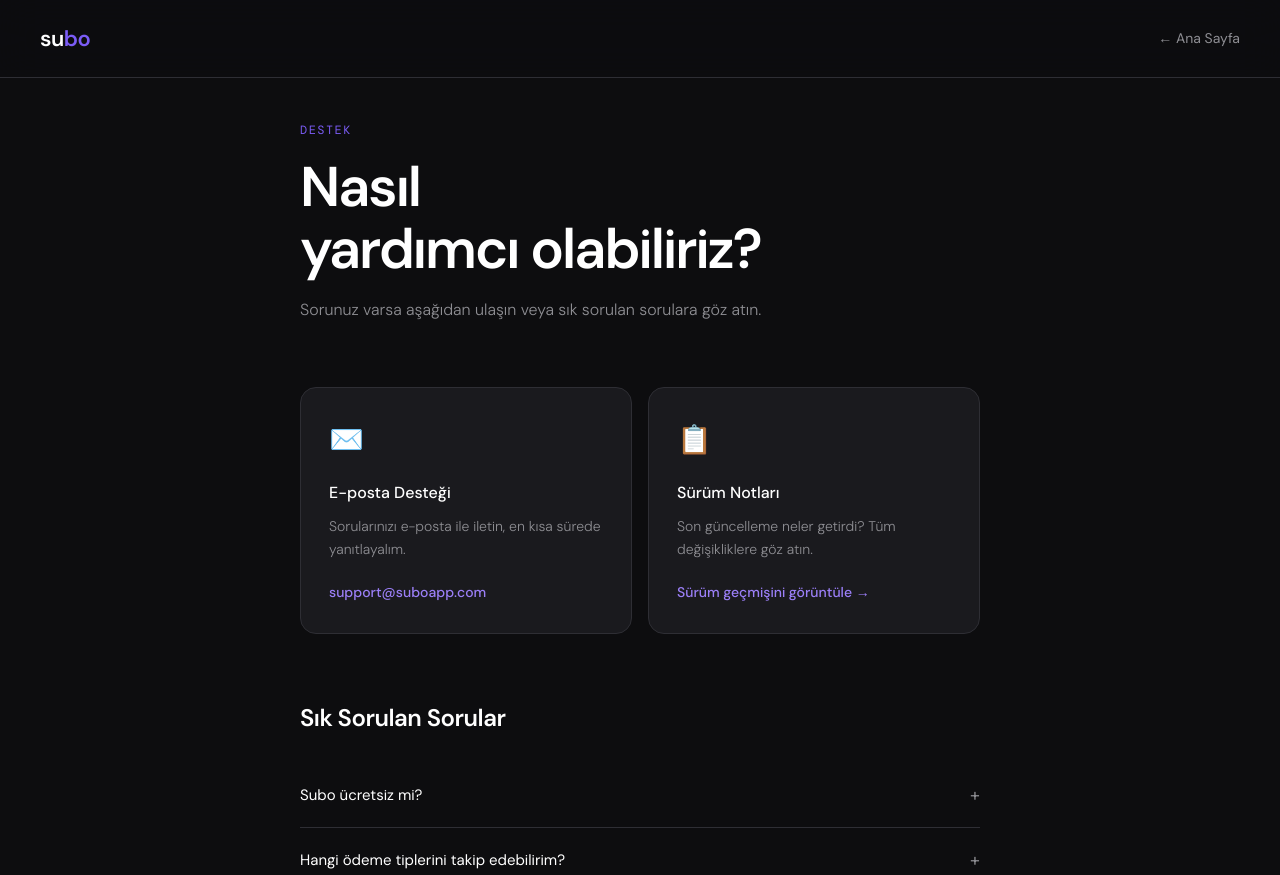
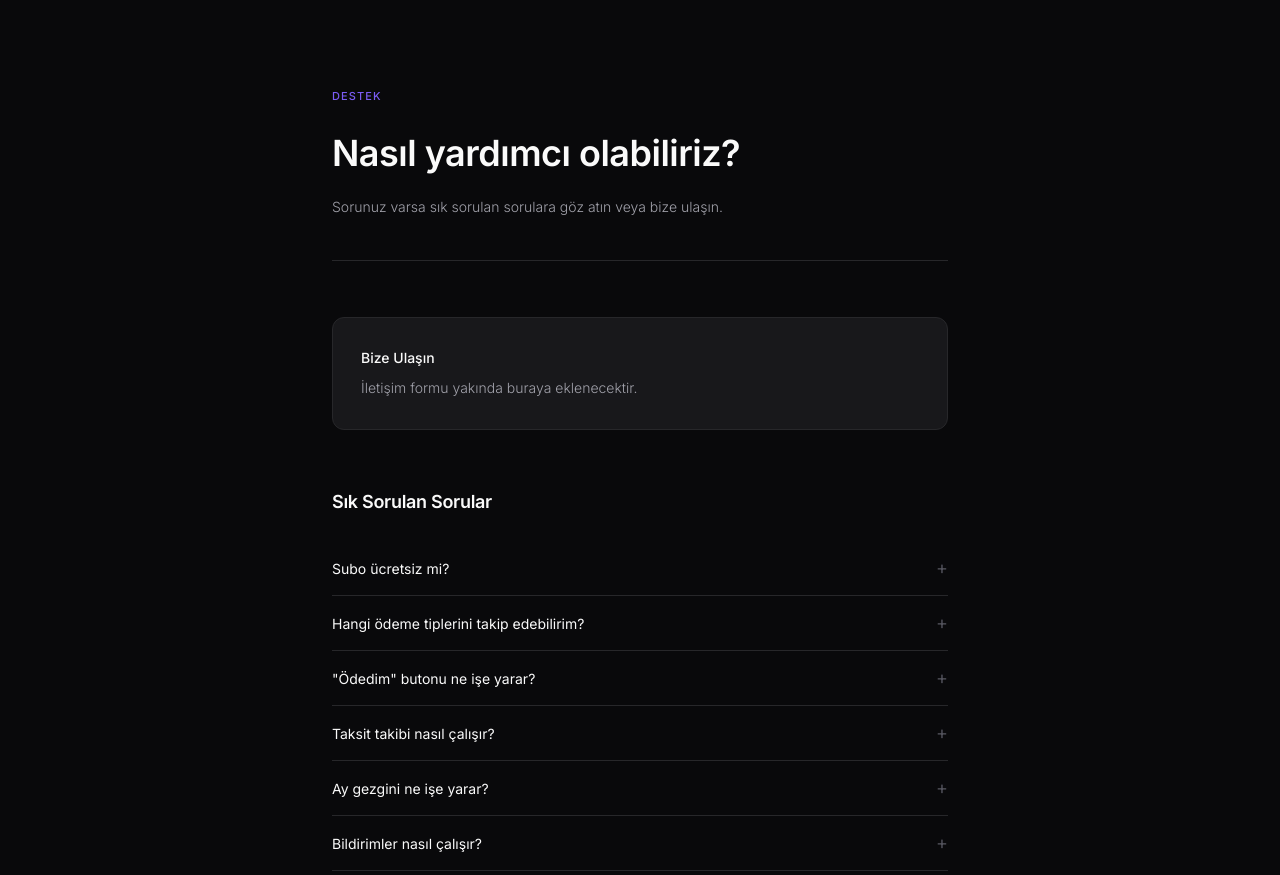
Before and after one commit to aryuksektepe/suboapp.github.io, a plain HTML site: page support.html in a window 1280 px wide. Shown: the top 875 px of the page. Drawn offline with nearby package versions, Linux system fonts and the light colour scheme.

Commit message:
Update support.html

```diff
--- a/support.html
+++ b/support.html
@@ -5,98 +5,144 @@
 <meta name="viewport" content="width=device-width, initial-scale=1.0">
 <title>Destek — Subo</title>
 <link rel="preconnect" href="https://fonts.googleapis.com">
-<link href="https://fonts.googleapis.com/css2?family=DM+Sans:wght@300;400;500;600&family=DM+Mono:wght@400&display=swap" rel="stylesheet">
+<link href="https://fonts.googleapis.com/css2?family=Inter:wght@300;400;500;600&display=swap" rel="stylesheet">
 <style>
   :root {
-    --bg: #0D0D0F; --surface: #1A1A1E; --surface2: #242428;
-    --border: #2E2E34; --accent: #7B5CF5; --accent-light: #9B7FF7;
-    --accent-surface: #1E1830; --text: #FFFFFF; --text-secondary: #8E8E93;
-    --text-tertiary: #48484A; --success: #30D158;
+    --bg: #09090b;
+    --surface: #18181b;
+    --border: #27272a;
+    --accent: #7B5CF5;
+    --text: #fafafa;
+    --text-secondary: #a1a1aa;
+    --text-tertiary: #52525b;
   }
   * { margin: 0; padding: 0; box-sizing: border-box; }
-  body { font-family: 'DM Sans', sans-serif; background: var(--bg); color: var(--text); line-height: 1.7; -webkit-font-smoothing: antialiased; }
-  nav { position: fixed; top: 0; left: 0; right: 0; z-index: 100; padding: 20px 40px; display: flex; align-items: center; justify-content: space-between; background: rgba(13,13,15,0.8); backdrop-filter: blur(20px); border-bottom: 0.5px solid var(--border); }
-  .nav-logo { font-size: 22px; font-weight: 600; color: var(--text); text-decoration: none; letter-spacing: -0.5px; }
-  .nav-logo span { color: var(--accent); }
-  .nav-back { font-size: 14px; color: var(--text-secondary); text-decoration: none; transition: color 0.2s; }
-  .nav-back:hover { color: var(--text); }
+  body {
+    font-family: 'Inter', sans-serif;
+    background: var(--bg);
+    color: var(--text);
+    line-height: 1.75;
+    -webkit-font-smoothing: antialiased;
+  }
+  .wrap {
+    max-width: 680px;
+    margin: 0 auto;
+    padding: 80px 32px 120px;
+  }
 
-  .container { max-width: 760px; margin: 0 auto; padding: 120px 40px 80px; }
-  .page-header { margin-bottom: 64px; }
-  .page-label { font-size: 12px; font-weight: 500; color: var(--accent); text-transform: uppercase; letter-spacing: 0.12em; margin-bottom: 16px; font-family: 'DM Mono', monospace; }
-  .page-header h1 { font-size: clamp(36px, 5vw, 56px); font-weight: 600; letter-spacing: -2px; line-height: 1.1; margin-bottom: 16px; }
-  .page-header p { font-size: 16px; color: var(--text-secondary); font-weight: 300; }
+  .page-header {
+    margin-bottom: 56px;
+    padding-bottom: 40px;
+    border-bottom: 1px solid var(--border);
+  }
+  .badge {
+    display: inline-block;
+    font-size: 11px;
+    font-weight: 500;
+    color: var(--accent);
+    text-transform: uppercase;
+    letter-spacing: 0.1em;
+    margin-bottom: 16px;
+  }
+  .page-header h1 {
+    font-size: 36px;
+    font-weight: 600;
+    letter-spacing: -0.5px;
+    margin-bottom: 10px;
+  }
+  .page-header p {
+    font-size: 14px;
+    color: var(--text-secondary);
+    font-weight: 300;
+  }
 
-  .contact-grid { display: grid; grid-template-columns: 1fr 1fr; gap: 16px; margin-bottom: 64px; }
-  .contact-card {
-    background: var(--surface); border: 0.5px solid var(--border);
-    border-radius: 16px; padding: 28px; transition: border-color 0.2s;
+  /* Contact form placeholder */
+  .contact-box {
+    background: var(--surface);
+    border: 1px solid var(--border);
+    border-radius: 12px;
+    padding: 28px;
+    margin-bottom: 56px;
+    font-size: 14px;
+    color: var(--text-secondary);
+    font-weight: 300;
   }
-  .contact-card:hover { border-color: rgba(123,92,245,0.3); }
-  .contact-icon { font-size: 28px; margin-bottom: 16px; }
-  .contact-card h3 { font-size: 16px; font-weight: 500; margin-bottom: 8px; }
-  .contact-card p { font-size: 14px; color: var(--text-secondary); margin-bottom: 16px; font-weight: 300; }
-  .contact-card a { color: var(--accent-light); text-decoration: none; font-size: 14px; font-weight: 500; }
+  .contact-box strong { color: var(--text); font-weight: 500; display: block; margin-bottom: 6px; }
 
-  .faq-section h2 { font-size: 24px; font-weight: 600; letter-spacing: -0.5px; margin-bottom: 24px; }
-  .faq-item { border-bottom: 0.5px solid var(--border); }
+  /* FAQ */
+  .faq-header {
+    font-size: 18px;
+    font-weight: 600;
+    margin-bottom: 24px;
+    letter-spacing: -0.3px;
+  }
+  .faq-item {
+    border-bottom: 1px solid var(--border);
+  }
   .faq-q {
-    width: 100%; background: none; border: none; text-align: left;
-    padding: 20px 0; cursor: pointer; display: flex; justify-content: space-between;
-    align-items: center; gap: 16px; color: var(--text); font-family: 'DM Sans', sans-serif;
-    font-size: 15px; font-weight: 400;
+    width: 100%;
+    background: none;
+    border: none;
+    text-align: left;
+    padding: 18px 0;
+    cursor: pointer;
+    display: flex;
+    justify-content: space-between;
+    align-items: center;
+    gap: 16px;
+    color: var(--text);
+    font-family: 'Inter', sans-serif;
+    font-size: 14px;
+    font-weight: 400;
   }
-  .faq-q:hover { color: var(--accent-light); }
-  .faq-icon { color: var(--text-secondary); font-size: 18px; flex-shrink: 0; transition: transform 0.2s; }
-  .faq-a { font-size: 14px; color: var(--text-secondary); padding-bottom: 20px; font-weight: 300; line-height: 1.7; display: none; }
+  .faq-q:hover { color: var(--accent); }
+  .faq-icon {
+    color: var(--text-tertiary);
+    font-size: 18px;
+    flex-shrink: 0;
+    transition: transform 0.2s;
+    line-height: 1;
+  }
+  .faq-a {
+    font-size: 13px;
+    color: var(--text-secondary);
+    padding-bottom: 18px;
+    font-weight: 300;
+    line-height: 1.7;
+    display: none;
+  }
   .faq-item.open .faq-a { display: block; }
   .faq-item.open .faq-icon { transform: rotate(45deg); }
 
-  footer { border-top: 0.5px solid var(--border); padding: 40px; display: flex; justify-content: space-between; align-items: center; flex-wrap: wrap; gap: 16px; }
-  .footer-links { display: flex; gap: 24px; }
-  .footer-links a { font-size: 13px; color: var(--text-secondary); text-decoration: none; transition: color 0.2s; }
-  .footer-links a:hover { color: var(--text); }
-  .footer-copy { font-size: 12px; color: var(--text-tertiary); }
+  .page-footer {
+    margin-top: 80px;
+    padding-top: 32px;
+    border-top: 1px solid var(--border);
+    font-size: 12px;
+    color: var(--text-tertiary);
+  }
 
-  @media (max-width: 640px) {
-    nav { padding: 16px 20px; }
-    .container { padding: 100px 20px 60px; }
-    .contact-grid { grid-template-columns: 1fr; }
-    footer { padding: 32px 20px; }
+  @media (max-width: 600px) {
+    .wrap { padding: 48px 20px 80px; }
+    .page-header h1 { font-size: 28px; }
   }
 </style>
 </head>
 <body>
+<div class="wrap">
 
-<nav>
-  <a href="/" class="nav-logo">su<span>bo</span></a>
-  <a href="/" class="nav-back">← Ana Sayfa</a>
-</nav>
-
-<div class="container">
   <div class="page-header">
-    <div class="page-label">Destek</div>
-    <h1>Nasıl<br>yardımcı olabiliriz?</h1>
-    <p>Sorunuz varsa aşağıdan ulaşın veya sık sorulan sorulara göz atın.</p>
+    <div class="badge">Destek</div>
+    <h1>Nasıl yardımcı olabiliriz?</h1>
+    <p>Sorunuz varsa sık sorulan sorulara göz atın veya bize ulaşın.</p>
   </div>
 
-  <div class="contact-grid">
-    <div class="contact-card">
-      <div class="contact-icon">✉️</div>
-      <h3>E-posta Desteği</h3>
-      <p>Sorularınızı e-posta ile iletin, en kısa sürede yanıtlayalım.</p>
-      <a href="mailto:support@suboapp.com">support@suboapp.com</a>
-    </div>
-    <div class="contact-card">
-      <div class="contact-icon">📋</div>
-      <h3>Sürüm Notları</h3>
-      <p>Son güncelleme neler getirdi? Tüm değişikliklere göz atın.</p>
-      <a href="changelog.html">Sürüm geçmişini görüntüle →</a>
-    </div>
+  <div class="contact-box">
+    <strong>Bize Ulaşın</strong>
+    İletişim formu yakında buraya eklenecektir.
   </div>
 
-  <div class="faq-section">
-    <h2>Sık Sorulan Sorular</h2>
+  <div class="faq-header">Sık Sorulan Sorular</div>
 
   <div class="faq-item">
     <button class="faq-q" onclick="toggle(this)">
@@ -123,7 +169,21 @@
     <button class="faq-q" onclick="toggle(this)">
       Taksit takibi nasıl çalışır? <span class="faq-icon">+</span>
     </button>
-      <div class="faq-a">Taksit eklerken toplam taksit sayısını ve aylık tutarı giriyorsunuz. Uygulama her ay kaç taksit ödendiğini, kalan tutarı ve bitiş tarihini otomatik hesaplıyor. Son taksit ödenince ödeme otomatik olarak pasife alınır.</div>
+    <div class="faq-a">Taksit eklerken toplam taksit sayısını, aylık tutarı ve daha önce ödediğiniz taksit sayısını girersiniz. Uygulama kalan taksit sayısını, kalan toplam tutarı ve bitiş tarihini otomatik hesaplar. Son taksit ödenince ödeme otomatik olarak pasife alınır.</div>
+  </div>
+
+  <div class="faq-item">
+    <button class="faq-q" onclick="toggle(this)">
+      Ay gezgini ne işe yarar? <span class="faq-icon">+</span>
+    </button>
+    <div class="faq-a">Ay gezgini ile geçmiş ve gelecek aylara ait ödeme listelerinizi görebilirsiniz. Her aya ait ödeme durumu (ödendi/bekliyor) o aya özeldir ve diğer aylara taşınmaz.</div>
+  </div>
+
+  <div class="faq-item">
+    <button class="faq-q" onclick="toggle(this)">
+      Bildirimler nasıl çalışır? <span class="faq-icon">+</span>
+    </button>
+    <div class="faq-a">Ödeme eklerken 1, 3 veya 7 gün öncesi için hatırlatıcı ayarlayabilir ve bildirim saatini belirleyebilirsiniz. "Ödedim" işareti yapıldıktan sonra o aya ait bildirim otomatik iptal edilir.</div>
   </div>
 
   <div class="faq-item">
@@ -137,7 +197,7 @@
     <button class="faq-q" onclick="toggle(this)">
       Premium'u iptal edersem ne olur? <span class="faq-icon">+</span>
     </button>
-      <div class="faq-a">Premium'u iptal ettiğinizde mevcut 5 ödemeniz korunur, sadece yeni ödeme ekleyemezsiniz. Tüm geçmiş verileriniz ve raporlarınız erişilebilir olmaya devam eder.</div>
+    <div class="faq-a">Premium'u iptal ettiğinizde mevcut dönem sonuna kadar erişiminiz devam eder. Mevcut ödemeleriniz ve geçmişiniz korunur, yalnızca yeni ödeme ekleme kısıtlanır.</div>
   </div>
 
   <div class="faq-item">
@@ -149,24 +209,21 @@
 
   <div class="faq-item">
     <button class="faq-q" onclick="toggle(this)">
-        Dil desteği nedir? <span class="faq-icon">+</span>
+      Hangi diller destekleniyor? <span class="faq-icon">+</span>
     </button>
-      <div class="faq-a">Subo şu anda Türkçe, İngilizce, İspanyolca, Almanca, Portekizce ve Japonca dillerini desteklemektedir. Ayarlar'dan istediğiniz zaman dil değiştirebilirsiniz.</div>
+    <div class="faq-a">Subo; Türkçe, İngilizce, İspanyolca, Almanca, Portekizce ve Japonca dillerini desteklemektedir. Ayarlar ekranından istediğiniz zaman dil değiştirebilirsiniz.</div>
   </div>
 
-  </div>
+  <div class="faq-item">
+    <button class="faq-q" onclick="toggle(this)">
+      Çoklu para birimi destekleniyor mu? <span class="faq-icon">+</span>
+    </button>
+    <div class="faq-a">Evet. TRY, USD, EUR ve diğer para birimlerini destekliyoruz. Ayarlar ekranından varsayılan para biriminizi değiştirebilir, her ödeme için ayrı para birimi seçebilirsiniz (Premium).</div>
   </div>
 
-<footer>
-  <div class="footer-copy">© 2026 Subo.</div>
-  <div class="footer-links">
-    <a href="index.html">Ana Sayfa</a>
-    <a href="privacy.html">Gizlilik</a>
-    <a href="terms.html">Kullanım Şartları</a>
-    <a href="changelog.html">Sürüm Notları</a>
+  <div class="page-footer">© 2026 Subo. Tüm hakları saklıdır.</div>
+
 </div>
-</footer>
-
 <script>
 function toggle(btn) {
   btn.closest('.faq-item').classList.toggle('open');
```
Lines whose indentation alone changed are shown as unchanged.
